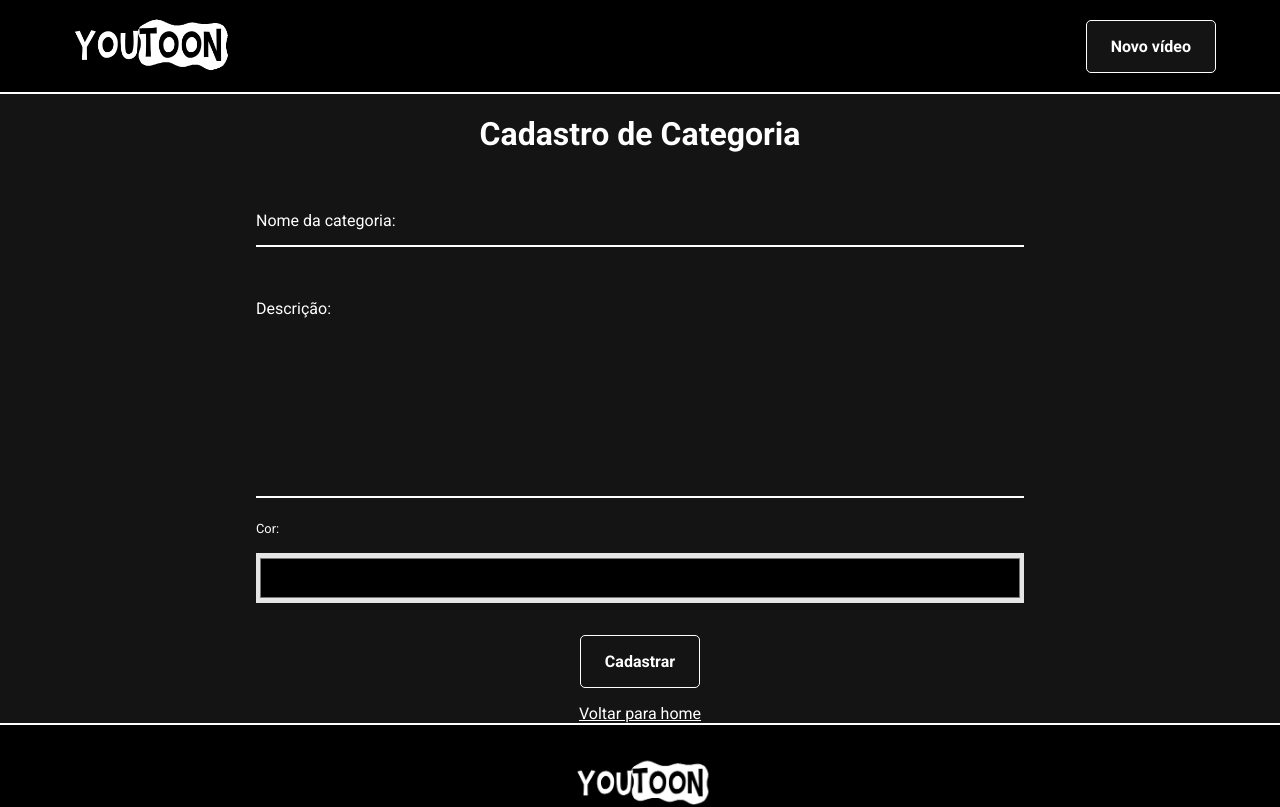
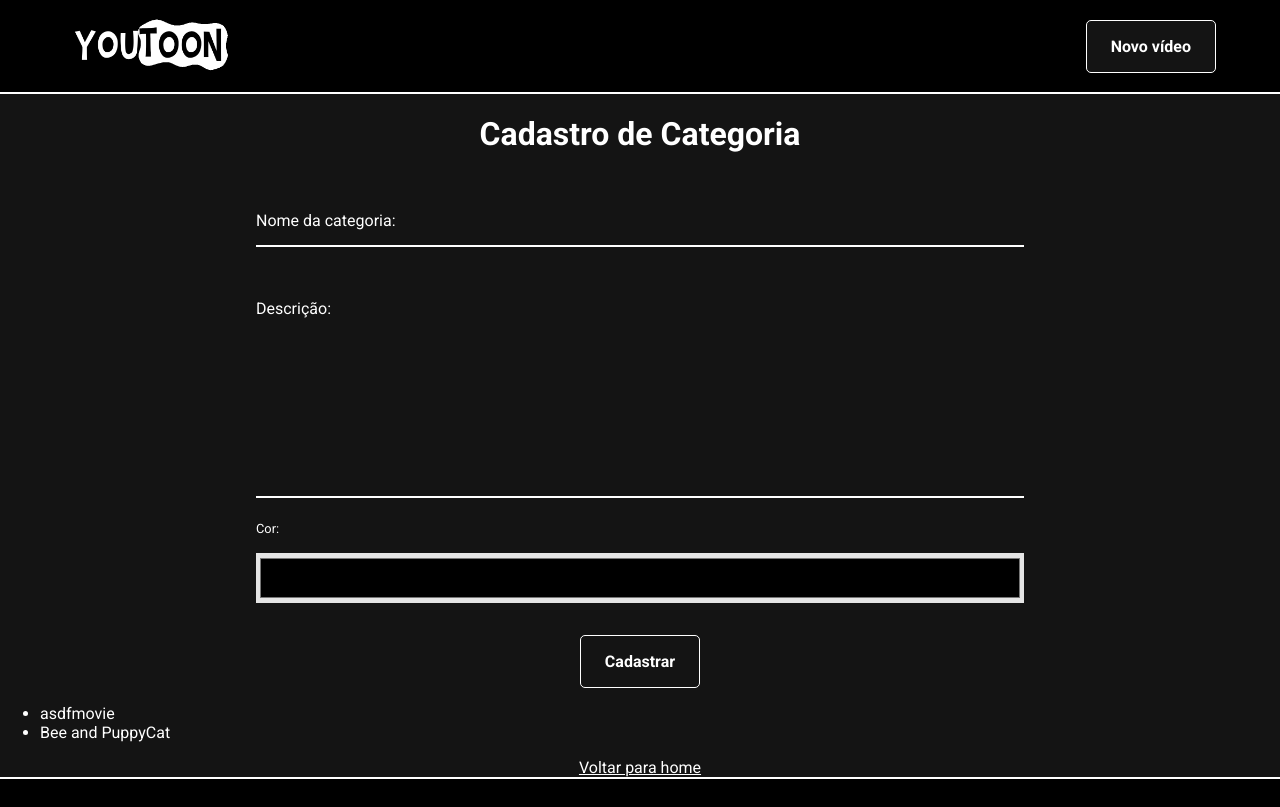
Before and after one commit to tiagoalcantara/youtoon, a React (Create React App) app: page /cadastro/categoria in a window 1280 px wide. Shown: the top 807 px of the page. Built offline with nearby package versions, Linux system fonts and the light colour scheme; data requests are answered from the project's data file.

Commit message:
Feature: Adiciona json-server

```diff
--- /dev/null
+++ b/db.json
@@ -0,0 +1,23 @@
+{
+  "categorias": [
+    {
+      "id": 1,
+      "titulo": "asdfmovie",
+      "link": "https://www.youtube.com/channel/UCOYWgypDktXdb-HfZnSMK6A",
+      "cor": "#000000",
+      "linkExtra": {
+        "text": "(Inglês) (Legendas indisponíveis)"
+      }
+    },
+    {
+      "id": 2,
+      "titulo": "Bee and PuppyCat",
+      "link": "https://www.youtube.com/user/CartoonHangover",
+      "cor": "#f694f7",
+      "linkExtra": {
+        "text": "(Inglês) (Legendas em português disponíveis)"
+      }
+    }
+  ]
+
+}
--- a/package.json
+++ b/package.json
@@ -13,6 +13,7 @@
     "@types/react-router-dom": "^5.1.5",
     "@types/react-slick": "^0.23.4",
     "@types/styled-components": "^5.1.1",
+    "json-server": "^0.16.1",
     "react": "^16.13.1",
     "react-dom": "^16.13.1",
     "react-router-dom": "^5.2.0",
@@ -24,6 +25,7 @@
   "devDependencies": {
     "@typescript-eslint/eslint-plugin": "^3.7.1",
     "@typescript-eslint/parser": "^3.7.1",
+    "concurrently": "^5.2.0",
     "eslint": "^6.6.0",
     "eslint-config-airbnb": "^18.2.0",
     "eslint-plugin-import": "2.21.2",
@@ -32,6 +34,8 @@
     "eslint-plugin-react-hooks": "1.7.0"
   },
   "scripts": {
+    "develop": "concurrently \"react-scripts start\"  \"yarn server\"",
+    "server": "json-server --watch db.json --port 3333",
     "start": "react-scripts start",
     "build": "react-scripts build",
     "test": "react-scripts test",
--- a/src/components/Carousel/components/Slider/index.tsx
+++ b/src/components/Carousel/components/Slider/index.tsx
@@ -22,14 +22,14 @@ const Arrow = styled.div`
   }
 `;
 
-function RenderArrow({ className, onClick } : ArrowProps) {
+function RenderArrow({ onClick } : ArrowProps) {
   return (
     <Arrow
       onKeyDown={(): void => {}}
       role="button"
       aria-label="Próximo"
       tabIndex={0}
-      className={className}
+      style={{ backgroundColor: 'black' }}
       onClick={onClick}
     />
   );
--- a/src/components/FormField/index.tsx
+++ b/src/components/FormField/index.tsx
@@ -1,6 +1,6 @@
 import React, { useState } from 'react';
 import {
-  FieldWrapper, Label, InputField, TextArea,
+  FieldWrapper, Label, InputField,
 } from './styles';
 
 interface Props {
@@ -27,12 +27,25 @@ function FormField({
     }
   };
 
-  const inputTag = type === 'textarea'
+  const isTextArea = type === 'textarea';
+  const fieldId = `id_${name}`;
+
+  return (
+    <FieldWrapper>
+      <Label htmlFor={fieldId} className={filled ? 'filled' : ''}>
+        {label}
+        :
+      </Label>
+
+      {isTextArea
         ? (
-      <TextArea
+          <InputField
+            as="textarea"
+            style={{ resize: 'none', height: '200px' }}
             value={value}
             onChange={onChange}
             name={name}
+            id={fieldId}
             onFocus={handleOnFocus}
             onBlur={handleOnBlur}
           />
@@ -43,19 +56,11 @@ function FormField({
             value={value}
             onChange={onChange}
             name={name}
+            id={fieldId}
             onFocus={handleOnFocus}
             onBlur={handleOnBlur}
           />
-    );
-
-  return (
-    <FieldWrapper>
-      <Label htmlFor={name} className={filled ? 'filled' : ''}>
-        {label}
-        :
-      </Label>
-
-      {inputTag}
+        )}
 
     </FieldWrapper>
   );
--- a/src/components/FormField/styles.tsx
+++ b/src/components/FormField/styles.tsx
@@ -22,30 +22,11 @@ export const Label = styled.label`
     }
 `;
 
-export const TextArea = styled.textarea`
-    position: relative;
-    width: 100%;
-
-    padding: 16px 8px 4px 8px;
-    margin: 16px 0;
-
-    z-index: 10;
-    background: transparent;
-
-    border: none;
-    border-bottom: 2px solid white;
-    color: white;
-
-    display: inline-block;
-
-    resize: none;
-    height: 200px;
-`;
-
 export const InputField = styled.input`
 margin: 16px 0;
 
-    &[type="text"]{
+&:not([type="color"])
+ {
     position: relative;
     width: 100%;
 
--- a/src/pages/cadastro/categoria/index.tsx
+++ b/src/pages/cadastro/categoria/index.tsx
@@ -1,10 +1,12 @@
-import React, { useState } from 'react';
+import React, { useState, useEffect } from 'react';
 
 import { Link } from 'react-router-dom';
 
 import Layout from '../../../components/Layout';
 import FormField from '../../../components/FormField';
 import Button from '../../../components/Button';
+// eslint-disable-next-line no-unused-vars
+import { ICategory } from '../../../components/Carousel/interfaces/category';
 
 interface formFields {
   name: string,
@@ -19,8 +21,19 @@ function CadastroCategoria() {
     color: '#000000',
   };
 
-  const [categories, setCategories] = useState<string[]>([]);
+  const [categories, setCategories] = useState<ICategory[]>([]);
   const [formValues, setFormValues] = useState<formFields>(initialValues);
+
+  useEffect(() => {
+    const URL = 'http://localhost:3333/categorias';
+
+    setTimeout(() => {
+      fetch(URL).then(async (res) => {
+        const data = await res.json();
+        setCategories([...data]);
+      });
+    }, 2000);
+  }, []);
 
   const handleOnChange = (e: React.FormEvent<EventTarget>) => {
     const target = e.target as HTMLInputElement;
@@ -35,7 +48,7 @@ function CadastroCategoria() {
 
   const handleOnSubmit = (e: React.FormEvent<EventTarget>) => {
     e.preventDefault();
-    setCategories([...categories, formValues.name]);
+    setCategories([...categories]);
     setFormValues(initialValues);
   };
 
@@ -72,10 +85,16 @@ function CadastroCategoria() {
         </div>
       </form>
 
+      {!categories.length && (
+      <div>
+        Loading...
+      </div>
+      )}
+
       <ul>
         {categories.map((categoria) => (
-          <li key={`${categoria}`}>
-            {categoria}
+          <li key={`${categoria.titulo}`}>
+            {categoria.titulo}
           </li>
         ))}
       </ul>
```
Also changed, not shown: 1 other file (tests, documents, lock files or other folders). Lines whose indentation alone changed are shown as unchanged.
